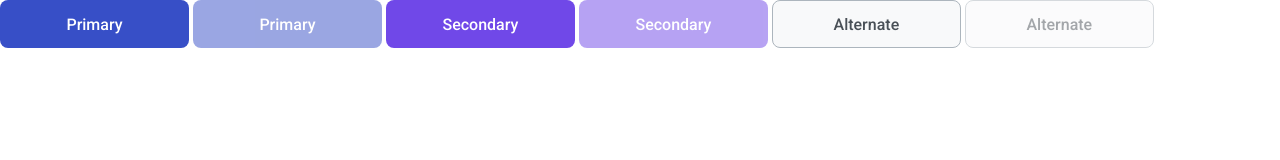
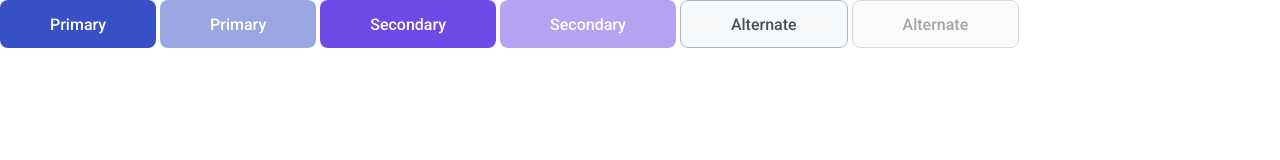
Before and after one commit to js-tasks-ru/htmlcss-20220919_anna881, a website: page 03-lection1/01-button/index.html in a window 1280 px wide. Drawn offline with Linux system fonts and the light colour scheme.

Commit message:
Fix: delete width, add padding, edit selectors name (delete one _)

```diff
--- a/03-lection1/01-button/button.css
+++ b/03-lection1/01-button/button.css
@@ -1,8 +1,9 @@
 .button {
-    width: 189px;
     height: 48px;
+    padding: 0 50px 0 50px;
     border: none;
     border-radius: 8px;
+    font-family: 'Roboto', sans-serif;
     font-weight: 500;
     font-size: 16px;
     line-height: 19px;
@@ -11,29 +12,29 @@
     transition: opacity 200ms ease-in-out, background-color 200ms ease-in-out, border 200ms ease-in-out;
 }
 
-.button__primary {
+.button_primary {
     background: var(--blue);
 }
 
-.button__primary:hover:enabled {
+.button_primary:hover:enabled {
     background: var(--blue-hover);
 }
 
-.button__secondary {
+.button_secondary {
     background: var(--purple);
 }
 
-.button__secondary:hover:enabled {
+.button_secondary:hover:enabled {
     background: var(--purple-hover);
 }
 
-.button__alternate {
+.button_alternate {
     border: 1px solid var(--grey-3);
     background: var(--grey-1);
     color: var(--grey-4);
 }
 
-.button__alternate:hover:enabled {
+.button_alternate:hover:enabled {
     border: 1px solid var(--black);
 }
 
--- a/03-lection1/01-button/index.html
+++ b/03-lection1/01-button/index.html
@@ -9,14 +9,14 @@
 </head>
 
 <body>
-    <button class="button button__primary">Primary</button>
-    <button class="button button__primary" disabled>Primary</button>
+    <button class="button button_primary">Primary</button>
+    <button class="button button_primary" disabled>Primary</button>
 
-    <button class="button button__secondary">Secondary</button>
-    <button class="button button__secondary" disabled>Secondary</button>
+    <button class="button button_secondary">Secondary</button>
+    <button class="button button_secondary" disabled>Secondary</button>
 
-    <button class="button button__alternate">Alternate</button>
-    <button class="button button__alternate" disabled>Alternate</button>
+    <button class="button button_alternate">Alternate</button>
+    <button class="button button_alternate" disabled>Alternate</button>
     </div>
 </body>
 
```
